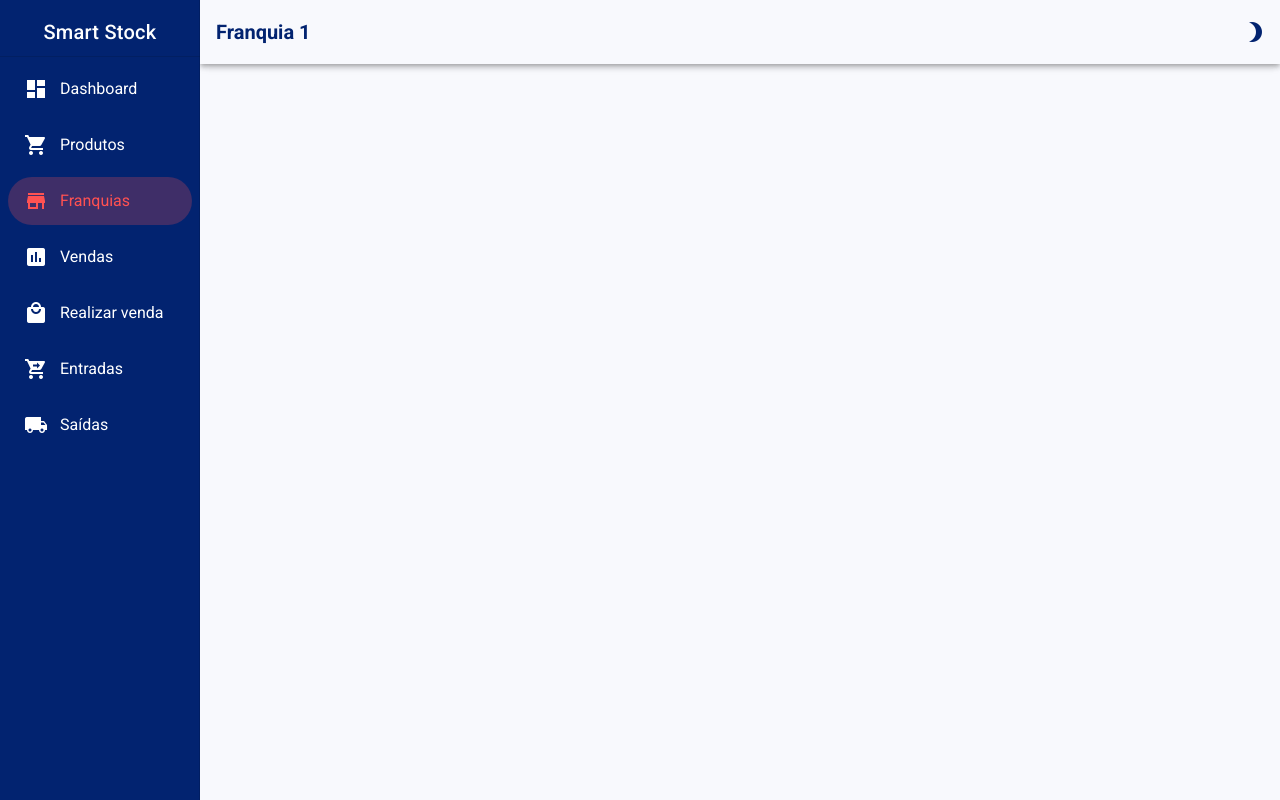
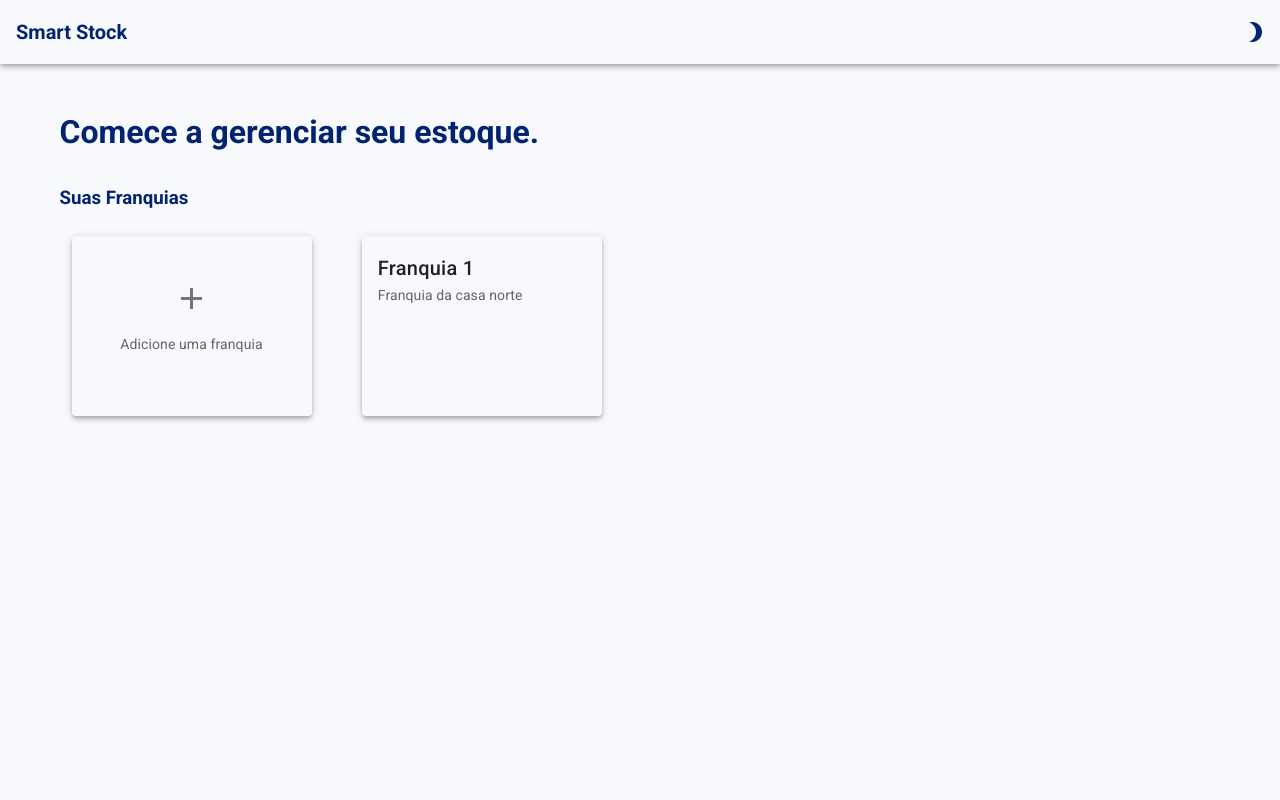
Before and after one commit to droid-janderson/smart-stock, a Nuxt app: page /franquias in a window 1280 px wide. Built offline with nearby package versions, Linux system fonts and the light colour scheme.

Commit message:
finalized page franquias

```diff
--- /dev/null
+++ b/pages/franquias/index.vue
@@ -0,0 +1,70 @@
+<template>
+  <v-container class="mt-8">
+    <v-row>
+      <h1
+        :style="{
+          color: darkTheme ? '#F8F9FD' : '#022370',
+        }"
+      >
+        Comece a gerenciar seu estoque.
+      </h1>
+    </v-row>
+    <v-row class="mt-10 mb-2">
+      <h3
+        :style="{
+          color: darkTheme ? '#F8F9FD' : '#022370',
+        }"
+      >
+        Suas Franquias
+      </h3>
+    </v-row>
+    <v-row>
+      <v-col cols="3">
+        <v-card
+          color="tertiary"
+          width="240"
+          height="180"
+          elevation="4"
+          rounded="20"
+          class="d-flex flex-column justify-center"
+          style="cursor: pointer"
+        >
+          <v-icon large> mdi-plus </v-icon>
+          <v-card-subtitle class="text-center"
+            >Adicione uma franquia</v-card-subtitle
+          >
+        </v-card>
+      </v-col>
+      <v-col cols="3">
+        <v-card
+          color="tertiary"
+          width="240"
+          height="180"
+          elevation="4"
+          style="cursor: pointer"
+          @click="toPush"
+        >
+          <v-card-title> Franquia 1 </v-card-title>
+          <v-card-subtitle>Franquia da casa norte</v-card-subtitle>
+        </v-card>
+      </v-col>
+    </v-row>
+  </v-container>
+</template>
+
+<script>
+export default {
+  name: "InspirePage",
+  computed: {
+    darkTheme() {
+      return this.$vuetify.theme.dark;
+    },
+  },
+
+  methods: {
+    toPush() {
+      this.$router.push("/dashboard");
+    },
+  },
+};
+</script>
```
